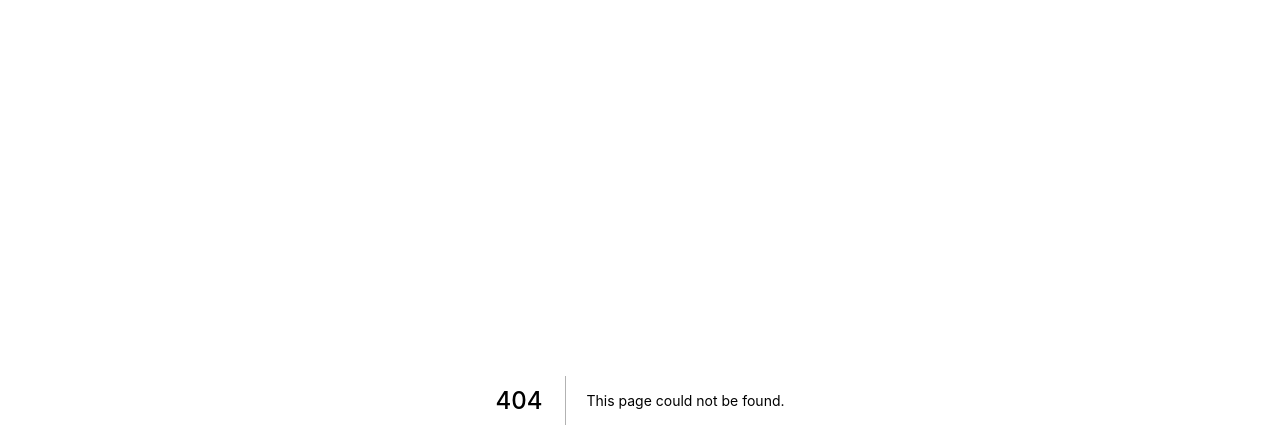
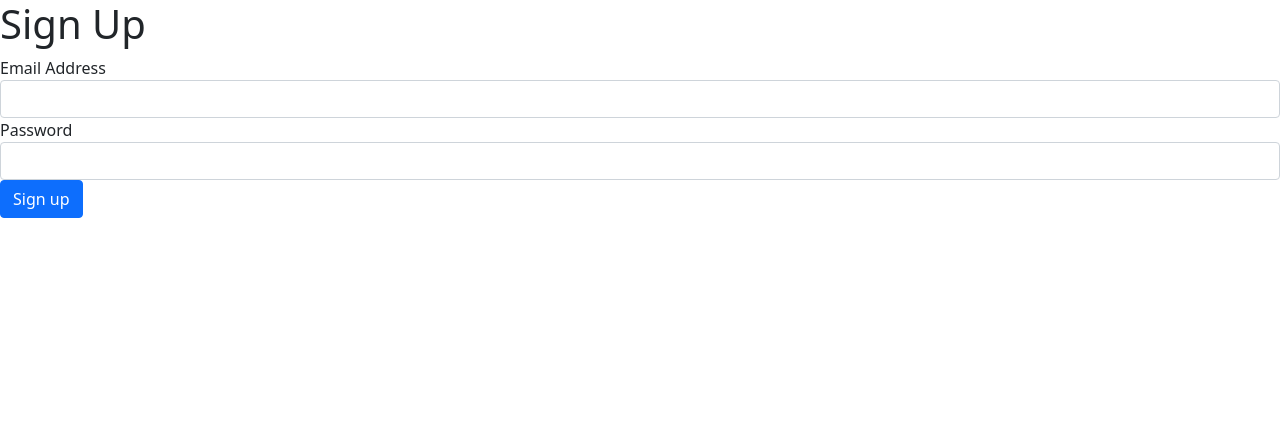
Before and after one commit to hasan-afridi/ticketing, a Next.js app in the folder client/: page /auth/signup in a window 1280 px wide. Before the commit this address had no page. Shown: the top 448 px of the page. Built offline with nearby package versions, Linux system fonts and the light colour scheme.

Commit message:
create signup page

```diff
--- /dev/null
+++ b/client/pages/auth/signup.js
@@ -0,0 +1,37 @@
+import { useState } from "react";
+
+const signup = () => {
+  const [email, setEmail] = useState("");
+  const [password, setPassword] = useState("");
+
+  const onSubmit = (e) => {
+    e.preventDefault();
+    console.log(email, password);
+  };
+
+  return (
+    <form onSubmit={onSubmit}>
+      <h1>Sign Up</h1>
+      <div className="form-group">
+        <label>Email Address</label>
+        <input
+          value={email}
+          onChange={(e) => setEmail(e.target.value)}
+          className="form-control"
+        ></input>
+      </div>
+      <div className="form-group">
+        <label>Password</label>
+        <input
+          value={password}
+          onChange={(e) => setPassword(e.target.value)}
+          type="password"
+          className="form-control"
+        ></input>
+      </div>
+      <button className="btn btn-primary">Sign up</button>
+    </form>
+  );
+};
+
+export default signup;
```
